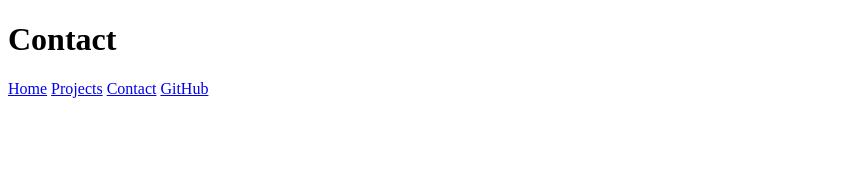
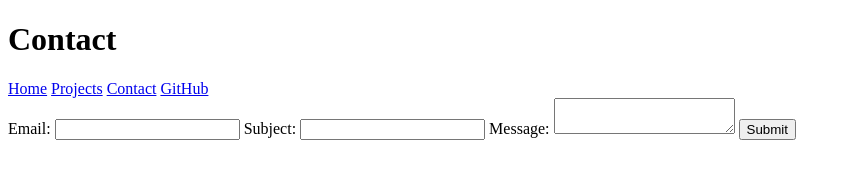
Before and after one commit to armrest99/portfolio-106, a plain HTML site: page contact/index.html in a window 1280 px wide. Shown: the whole page, without its empty margins (0-851 px from the left). Drawn offline with Linux system fonts and the light colour scheme.

Commit message:
contact form

```diff
--- a/contact/index.html
+++ b/contact/index.html
@@ -13,5 +13,24 @@
     <a href="../contact/index.html">Contact</a>
     <a href="https://github.com/armrest99" target="_blank">GitHub</a>
     </nav>
+
+    <form action="mailto:amkrishnakumar@ucsd.edu" method="POST" enctype="text/plain">
+    <label>
+        Email:
+        <input name="email" type="email">
+    </label>
+
+    <label>
+        Subject:
+        <input name="subject">
+    </label>
+
+    <label>
+        Message:
+        <textarea name="body"></textarea>
+    </label>
+
+    <button>Submit</button>
+</form>
 </body>
 </html>
```
